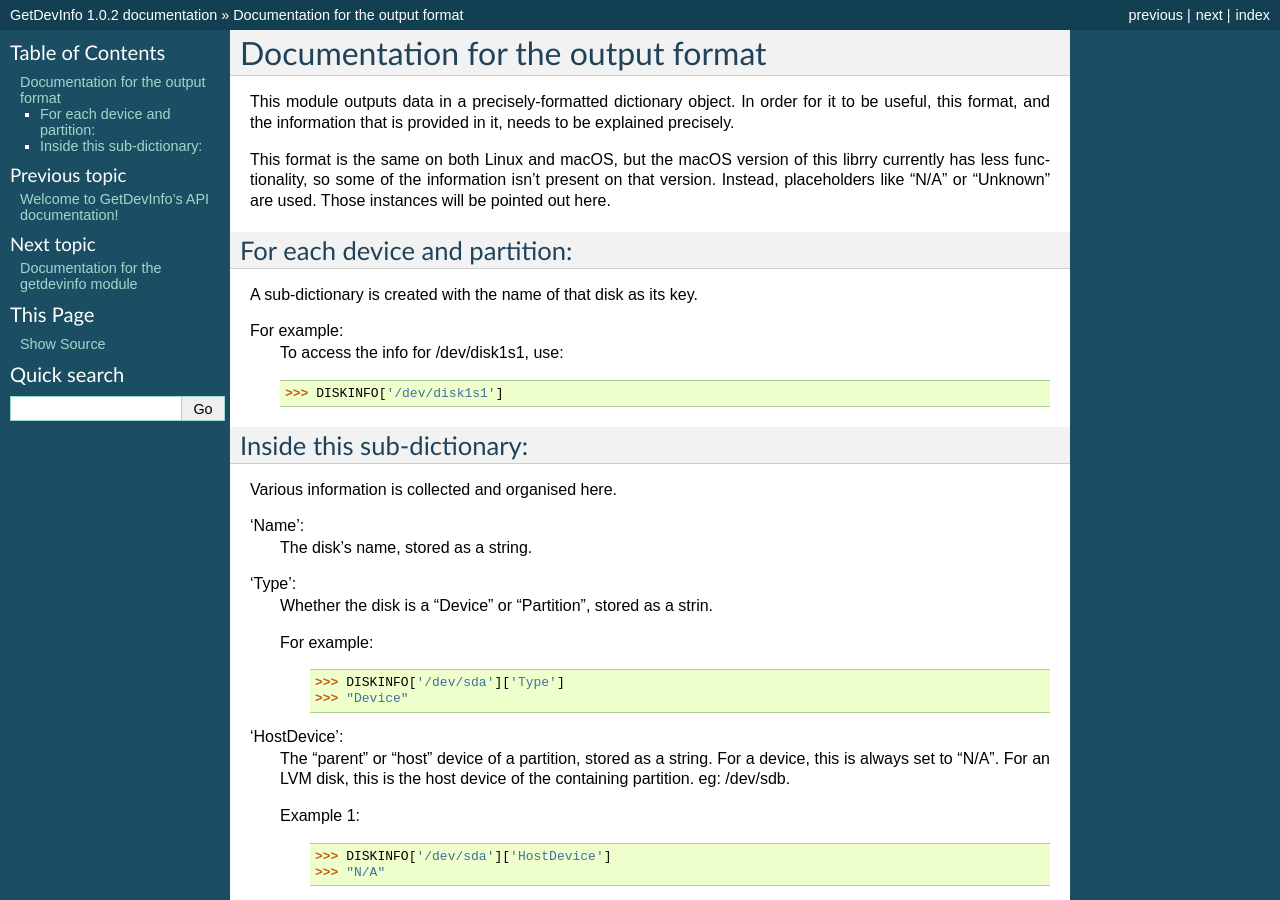
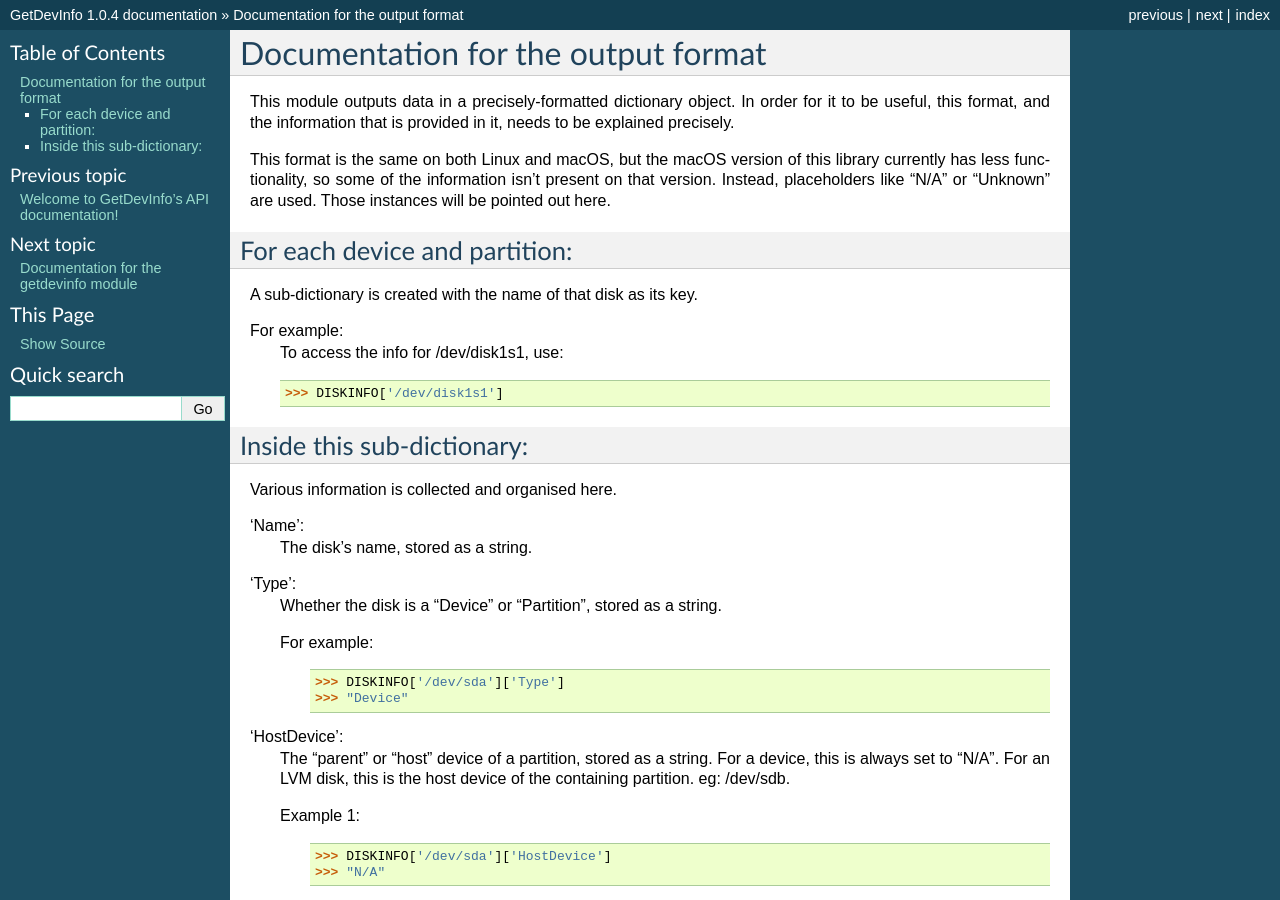
Before and after one commit to hamishmb/getdevinfo, a Sphinx documentation site: the page built from docs/format.rst, in a window 1280 px wide and 900 px high. Built offline with Sphinx 7.4.7, drawn with Linux system fonts in a browser that asks for light colours; some of the changed text lies outside the part shown.

Commit message:
update the docs to fix some typos

```diff
--- a/docs/conf.py
+++ b/docs/conf.py
@@ -60,9 +60,9 @@ author = 'Hamish McIntyre-Bhatty'
 # built documents.
 #
 # The short X.Y version.
-version = '1.0.2'
+version = '1.0.4'
 # The full version, including alpha/beta/rc tags.
-release = '1.0.2'
+release = '1.0.4'
 
 # The language for content autogenerated by Sphinx. Refer to documentation
 # for a list of supported languages.
--- a/docs/format.rst
+++ b/docs/format.rst
@@ -6,7 +6,7 @@ In order for it to be useful, this format, and the information that
 is provided in it, needs to be explained precisely.
 
 This format is the same on both Linux and macOS, but the macOS version
-of this librry currently has less functionality, so some of the
+of this library currently has less functionality, so some of the
 information isn't present on that version. Instead, placeholders
 like "N/A" or "Unknown" are used. Those instances will be pointed out
 here.
@@ -30,7 +30,7 @@ Various information is collected and organised here.
     The disk's name, stored as a string.
 
 'Type':
-    Whether the disk is a "Device" or "Partition", stored as a strin.
+    Whether the disk is a "Device" or "Partition", stored as a string.
 
     For example:
         >>> DISKINFO['/dev/sda']['Type']
```
Also changed, not shown: other parts of docs/format.rst (+7 -7 lines), 2 other files.
